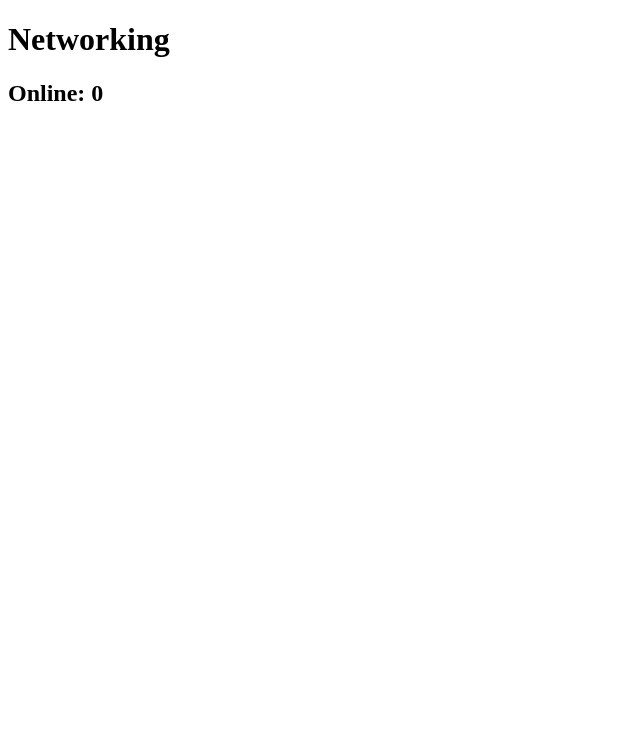
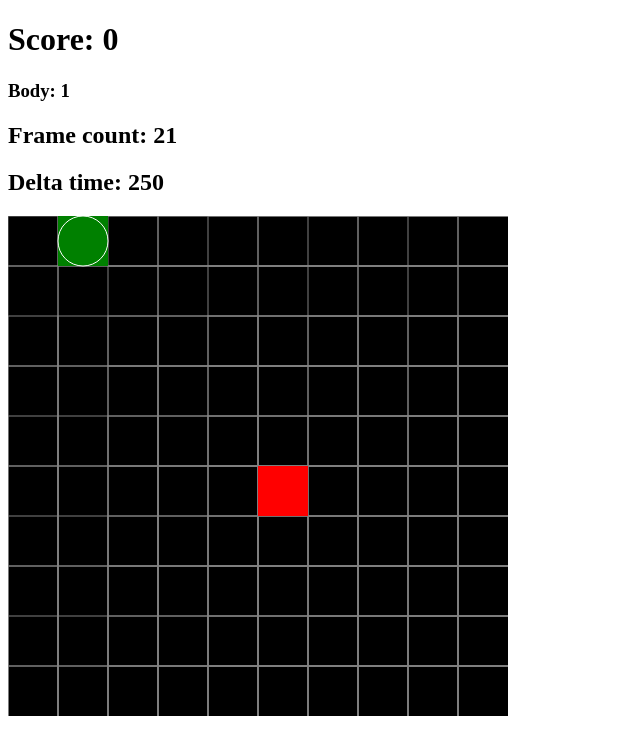
Before and after one commit to kukumberman/vue3-snake-game, a Vue app: page / in a window 1280 px wide. Shown: the top 754 px of the page, without its empty margins (0-640 px from the left). Built offline with nearby package versions, Linux system fonts and the light colour scheme; no server answers.

Commit message:
Update App.vue

```diff
--- a/src/App.vue
+++ b/src/App.vue
@@ -1,16 +1,17 @@
 <template>
-  <!-- <SnakeSingleplayer /> -->
-  <Networking />
+  <SnakeSingleplayer />
+  <!-- <Networking /> -->
 </template>
 
 <script>
 import SnakeSingleplayer from "./components/SnakeSingleplayer.vue"
-import Networking from "./components/Networking.vue"
+// import Networking from "./components/Networking.vue"
 
 export default {
   name: 'App',
   components: {
-    SnakeSingleplayer, Networking
+    SnakeSingleplayer,
+    // Networking
   }
 }
 </script>
```
